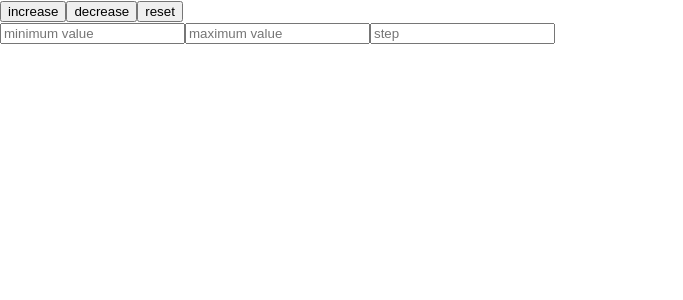
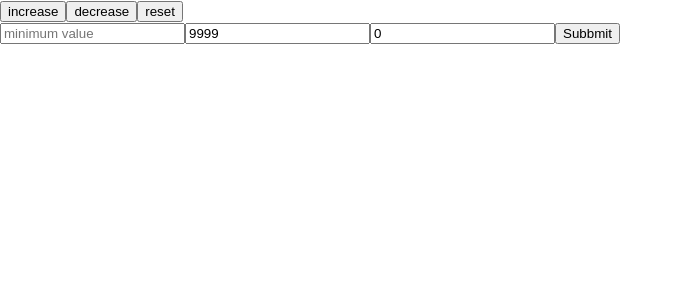
Before and after one commit to GorSharoyan/React_HW-20-, a React (Create React App) app: page / in a window 1280 px wide. Shown: the top 300 px of the page, without its empty margins (0-683 px from the left). Built offline with nearby package versions, Linux system fonts and the light colour scheme.

Commit message:
added listeners to the imputs

```diff
--- a/src/App.js
+++ b/src/App.js
@@ -7,8 +7,10 @@ export default class App extends React.Component{
         this.state= {
             count:0,
             step:0,
+            maxVal:9999,
         }
     }
+//Buttons
 
     handleIncrease=()=>{
         this.setState((prevState)=>({
@@ -29,9 +31,34 @@ export default class App extends React.Component{
         this.setState((prevState)=>({
             count:0,
             step:0,
+            maxVal:9999,
         }))
     }
+//Form
 
+    handleMinVal=(event)=>{
+        this.setState({
+            count:event.target.value
+        })
+    }
+    handleMaxVal=(event)=>{
+        this.setState({
+            maxVal:event.target.value
+        })
+    }
+
+    handleStep=(event)=>{
+        this.setState({
+            step:event.target.value
+        })
+    }
+    handleSubmit=(event)=>{
+        event.preventDefault();
+
+    }
+
+
+//Render
     render(){
         return(
             <div>
@@ -41,9 +68,18 @@ export default class App extends React.Component{
                     <button onclick={this.handleReset}>reset</button>
                 </div>
                 <div>
-                    <input placeholder={'minimum value'}/>
-                    <input placeholder={'maximum value'}/>
-                    <input placeholder={'step'}/>
+                    <form onSubmit={this.handleSubmit}>
+                        <label>
+                            <input value={this.state.minVal} onChange={this.handleMinVal} placeholder={'minimum value'}/>
+                        </label>
+                        <label>
+                            <input value={this.state.maxVal} onChange={this.handleMaxVal} placeholder={'maximum value'}/>
+                        </label>
+                        <label>
+                            <input value={this.state.step}   onChange={this.handleStep} placeholder={'step'}/>
+                        </label>
+                        <button>Subbmit</button>
+                    </form>
                 </div>
              </div>
         )
```
